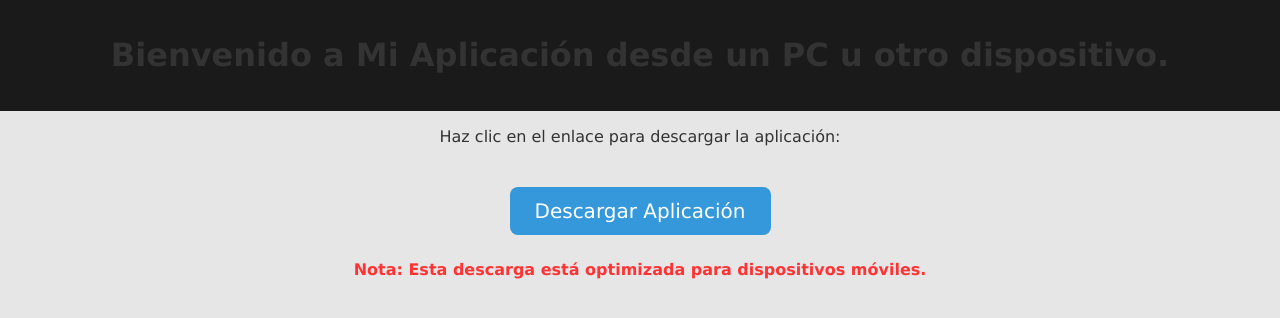
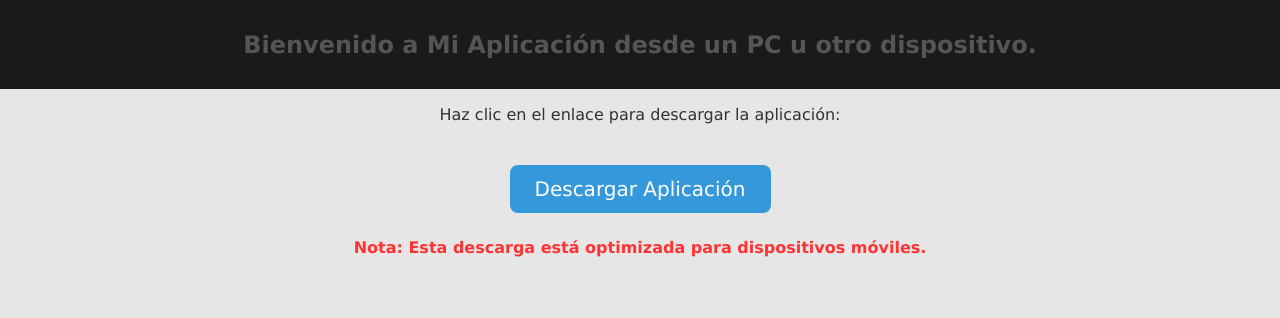
Before and after one commit to NitsugaXD/PubliApk, a plain HTML site: page index.html in a window 1280 px wide. Drawn offline with Linux system fonts and the light colour scheme.

Commit message:
Update styles.css

```diff
--- a/styles.css
+++ b/styles.css
@@ -36,3 +36,9 @@ a:hover {
     font-weight: bold;
     margin-top: 25px;
 }
+
+#welcomeMessage {
+    color: #555; /* Adjusted to a lighter color */
+    font-size: 24px;
+    margin-bottom: 15px; /* Added some space below the welcome message */
+}
```
